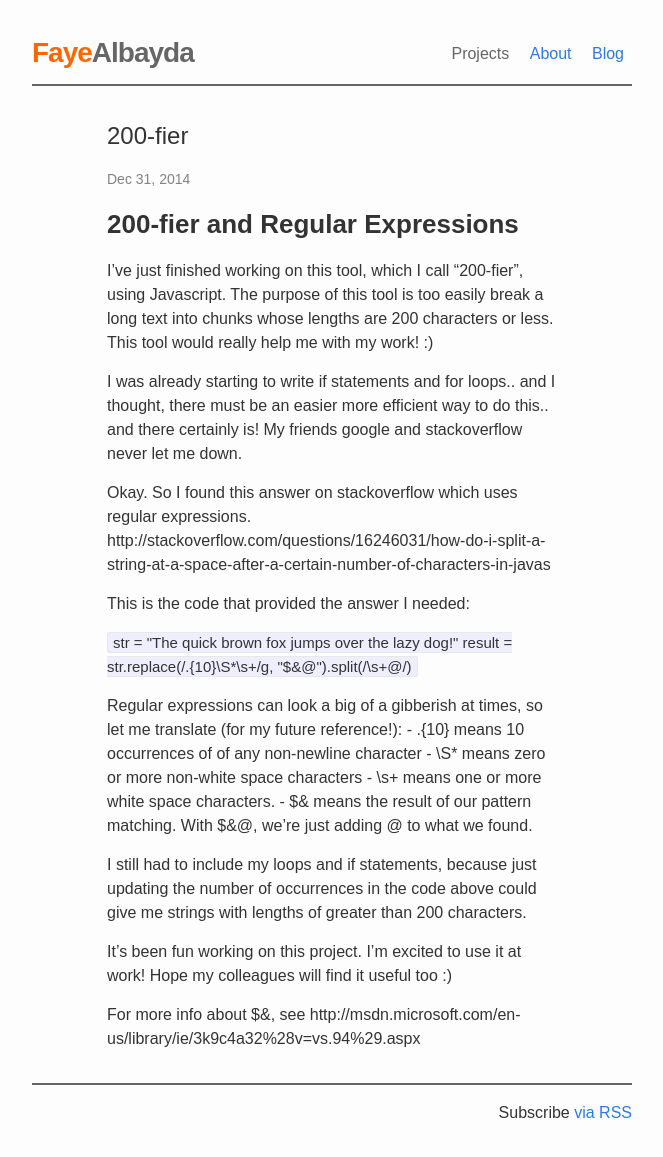
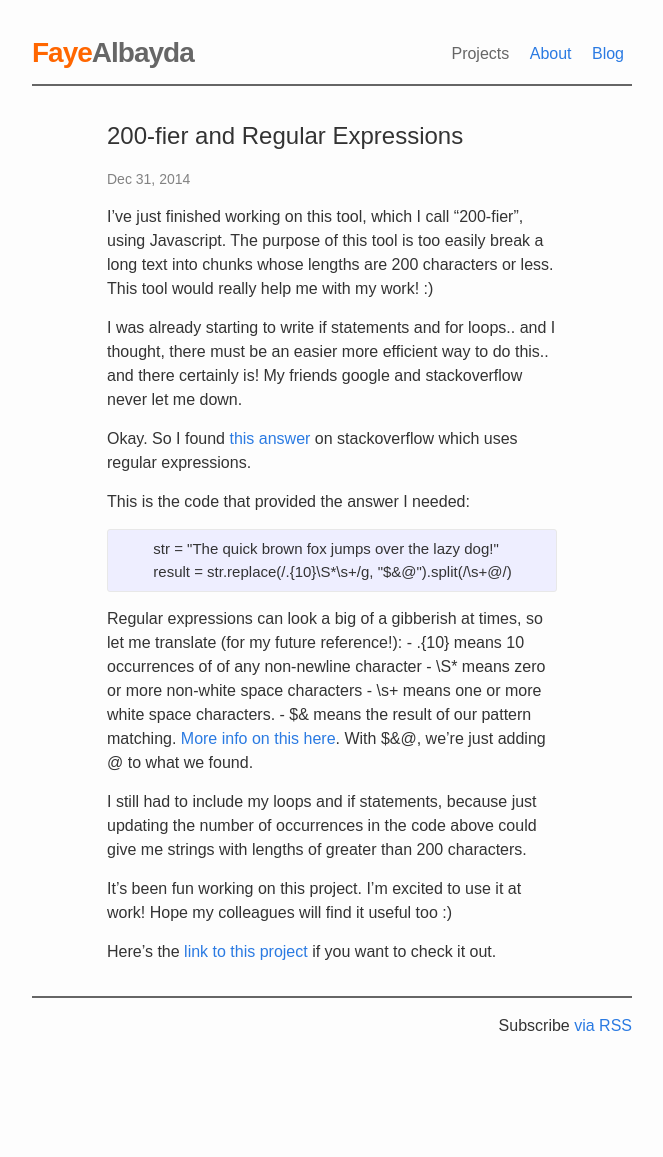
Before and after one commit to FayeA/fayea.github.io, a Jekyll site: the page built from _posts/2014-12-31-200-fier.md, in a window 1280 px wide. Shown: the whole page, without its empty margins (308-971 px from the left). Built offline with Jekyll 4.4.1, drawn with Linux system fonts in a browser that asks for light colours; after the commit the page ends 1070 px from its top, so only the background shows below that.

Commit message:
Update links on the post. Add link to 200-fier.

```diff
--- a/_posts/2014-12-31-200-fier.md
+++ b/_posts/2014-12-31-200-fier.md
@@ -1,34 +1,35 @@
 ---
 layout: post
-title:  "200-fier"
+title:  "200-fier and Regular Expressions"
 date:   2014-12-31
 categories: project, javascript
 ---
-
-### 200-fier and Regular Expressions
 
 I've just finished working on this tool, which I call "200-fier", using Javascript.  The purpose of this tool is too easily break a long text into chunks whose lengths are 200 characters or less. This tool would really help me with my work! :)
 
 I was already starting to write if statements and for loops.. and I thought, there must be an easier more efficient way to do this.. and there certainly is! My friends google and stackoverflow never let me down.
 
-Okay. So I found this answer on stackoverflow which uses regular expressions.
-http://stackoverflow.com/questions/16246031/how-do-i-split-a-string-at-a-space-after-a-certain-number-of-characters-in-javas
+Okay. So I found [this answer][1] on stackoverflow  which uses regular expressions.
 
 This is the code that provided the answer I needed:
 
-<code>
+<pre>
 	str = "The quick brown fox jumps over the lazy dog!"
 	result = str.replace(/.{10}\S*\s+/g, "$&@").split(/\s+@/)
-</code>
+</pre>
 
 Regular expressions can look a big of a gibberish at times, so let me translate (for my future reference!):
 	- .{10} means 10 occurrences of of any non-newline character
 	- \S* means zero or more non-white space characters
 	- \s+ means one or more white space characters.
-	- $& means the result of our pattern matching. With $&@, we're just adding @ to what we found.
+	- $& means the result of our pattern matching. [More info on this here][2]. With $&@, we're just adding @ to what we found.
 
 I still had to include my loops and if statements, because just updating the number of occurrences in the code above could give me strings with lengths of greater than 200 characters.
 
 It's been fun working on this project. I'm excited to use it at work! Hope my colleagues will find it useful too :)
 
-For more info about $&, see http://msdn.microsoft.com/en-us/library/ie/3k9c4a32%28v=vs.94%29.aspx
+Here's the [link to this project][3] if you want to check it out.
+
+[1]: http://stackoverflow.com/questions/16246031/how-do-i-split-a-string-at-a-space-after-a-certain-number-of-characters-in-javas
+[2]: http://msdn.microsoft.com/en-us/library/ie/3k9c4a32%28v=vs.94%29.aspx
+[3]: http://fayea.github.io/200-fier
```
